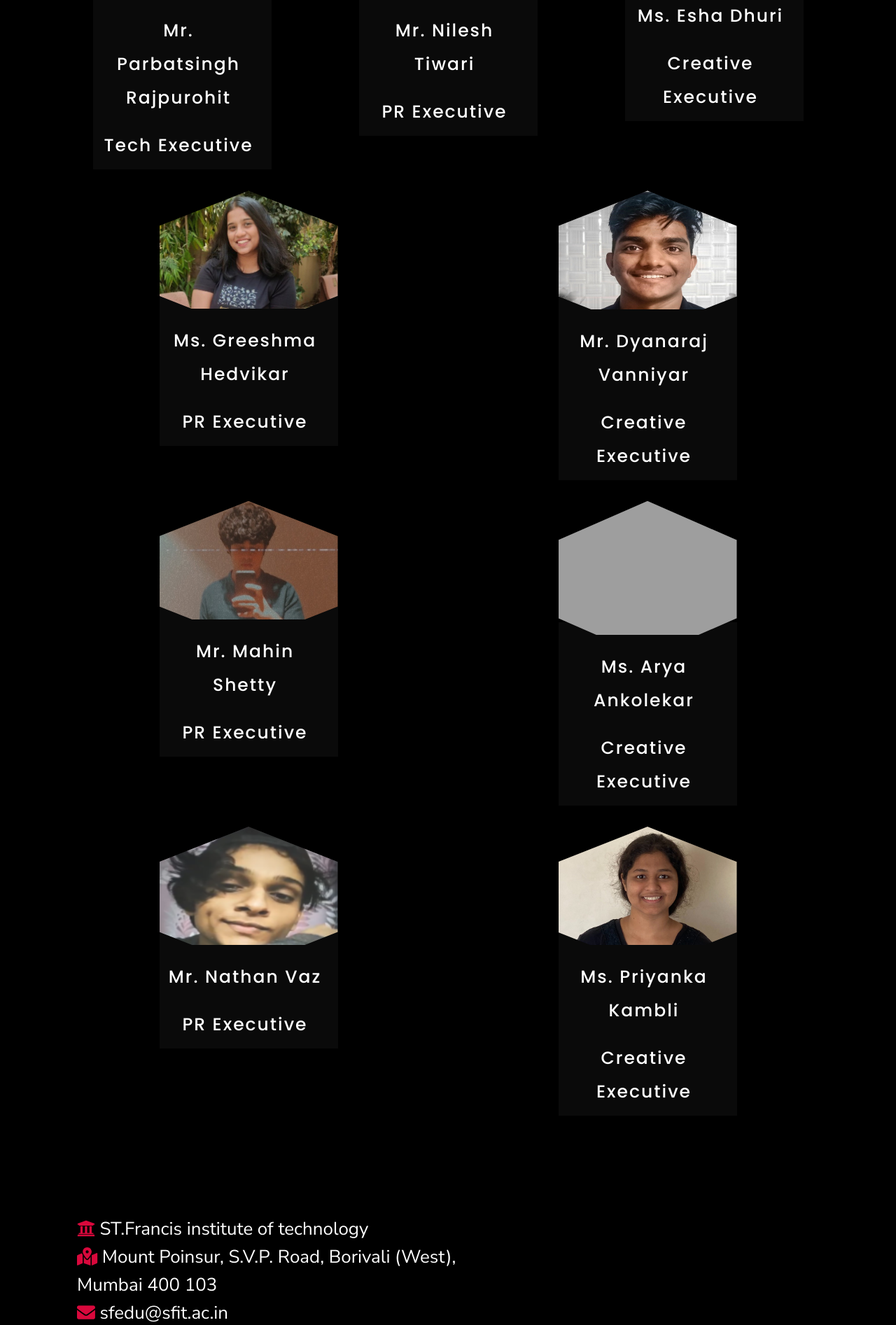
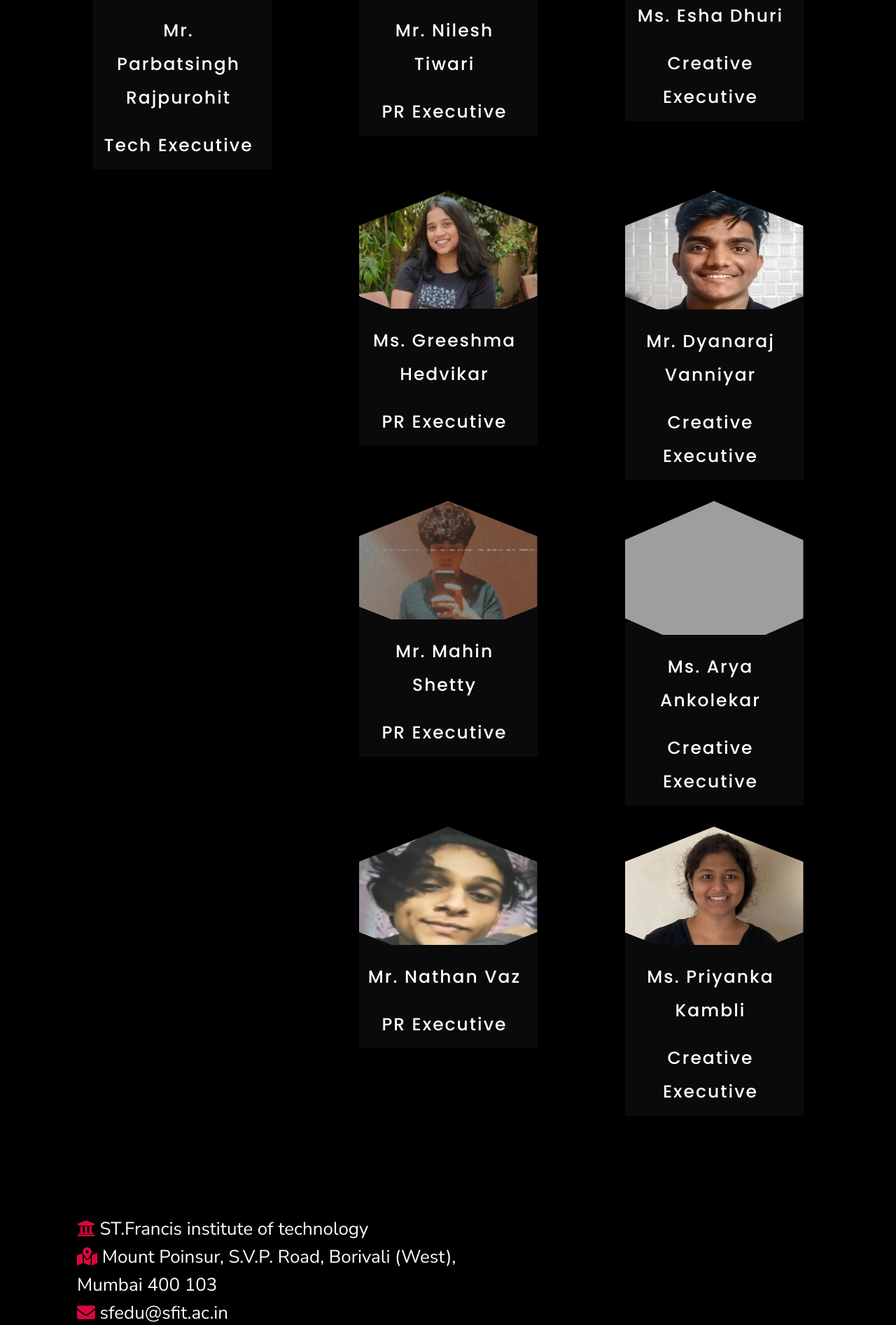
Before and after one commit to CSI-SFIT/CSI-Website-2021-22, a Django app: page /teams21/ in a window 1280 px wide. Shown: the part 4453-6346 px from the top of the page at 70% size. Run offline with Django 3.2, Linux system fonts and the light colour scheme; parts of the project's set-up code (start-up, migrations or seed data) failed here and were passed over; some libraries are stand-ins or nearby versions; grey boxes are pictures that could not be loaded.

Commit message:
Changed Teams21 back

```diff
--- a/website/templates/teams21.html
+++ b/website/templates/teams21.html
@@ -567,7 +567,7 @@
         <div class="container">
 
             <div class="row">
-
+                <div class="column mx-auto"></div>
                 <div class="column mx-auto">
                     <div class="team-3">
                         <div class="team-img">
@@ -626,7 +626,7 @@
                         </div>
                     </div>
                 </div> -->
-
+                <div class="column mx-auto"></div>
                 <div class="column mx-auto">
                     <div class="team-3">
                         <div class="team-img">
@@ -664,7 +664,7 @@
         <!--trial-->
         <div class="container">
             <div class="row">
-
+                <div class="column mx-auto"></div>
                 <div class="column mx-auto">
                     <div class="team-3">
                         <div class="team-img">
```
